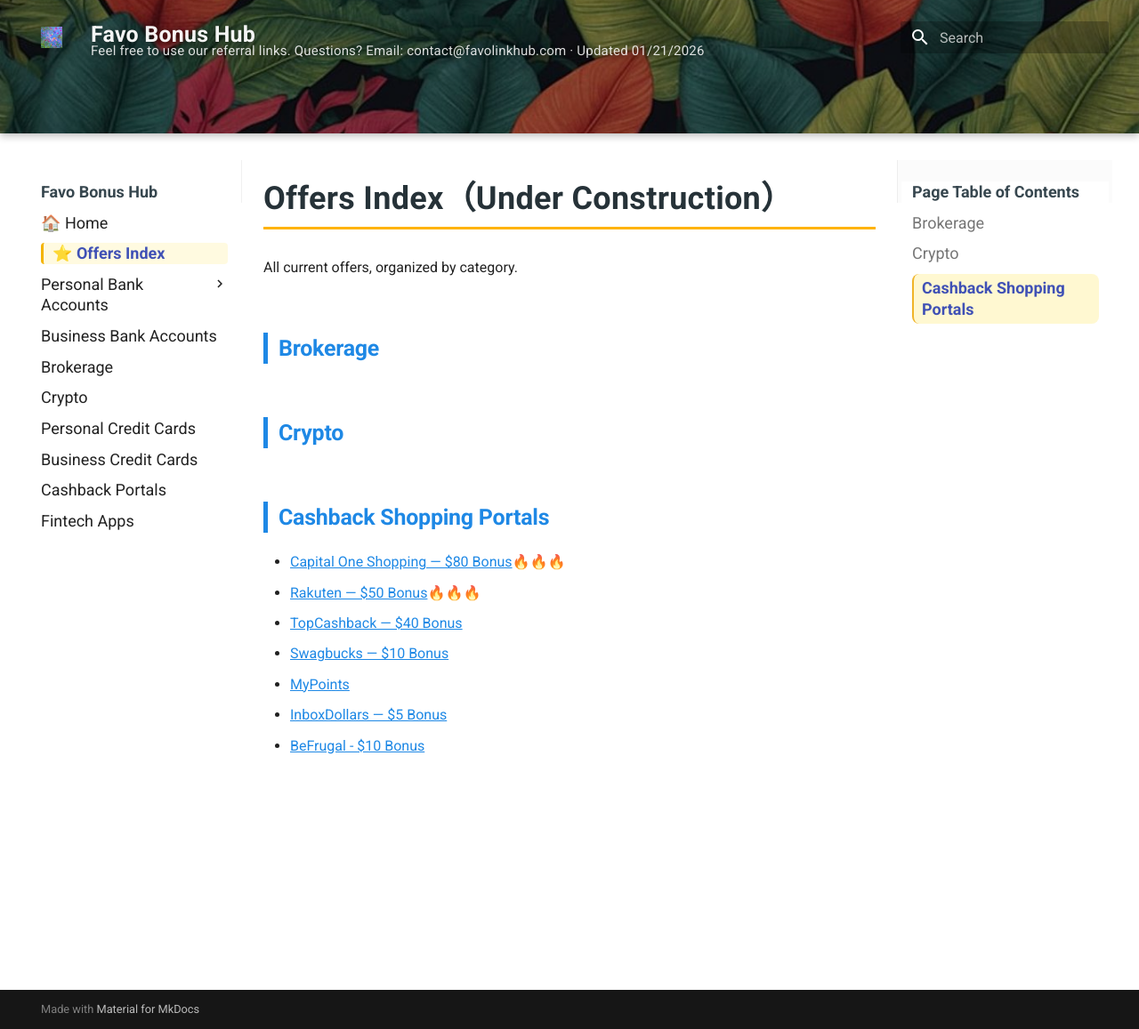
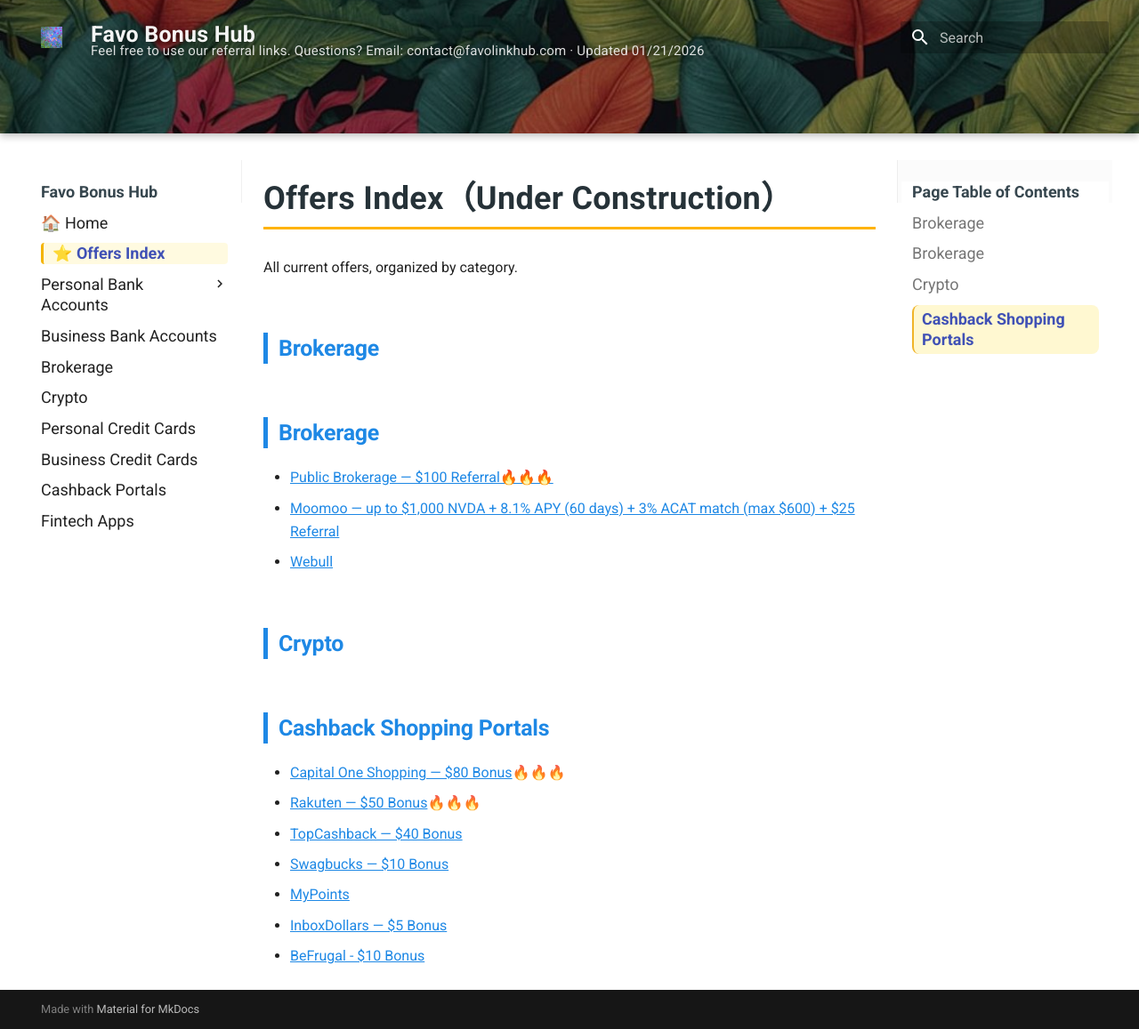
Before and after one commit to whispersofzephyr/favolinkhub-site, an MkDocs documentation site: the page built from docs/offers-index.md, in a window 1280 px wide and 1157 px high. Shown: the whole window at 89% size. Built offline with MkDocs 1.6.1 and Material for MkDocs 9.7.7, drawn with Linux system fonts in a browser that asks for light colours.

Commit message:
Update offers-index.md

```diff
--- a/docs/offers-index.md
+++ b/docs/offers-index.md
@@ -7,6 +7,12 @@ title: Offers Index
 All current offers, organized by category.
 
 ## Brokerage
+
+## Brokerage
+
+- [Public Brokerage — $100 Referral🔥🔥🔥](brokerage.md#br-public)
+- [Moomoo — up to $1,000 NVDA + 8.1% APY (60 days) + 3% ACAT match (max $600) + $25 Referral](brokerage.md#br-moomoo)
+- [Webull](brokerage.md#br-webull)
 
 ## Crypto
 
```
